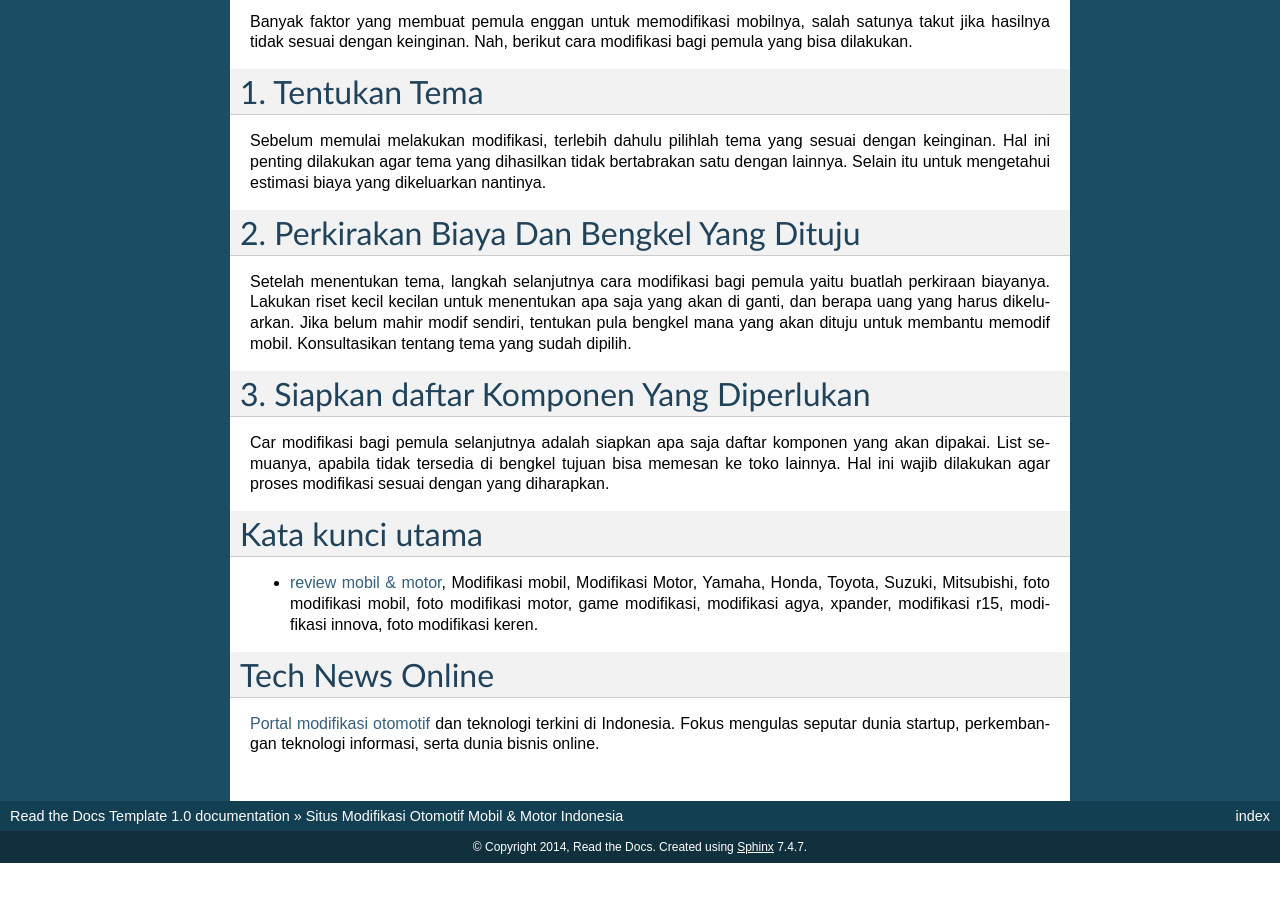
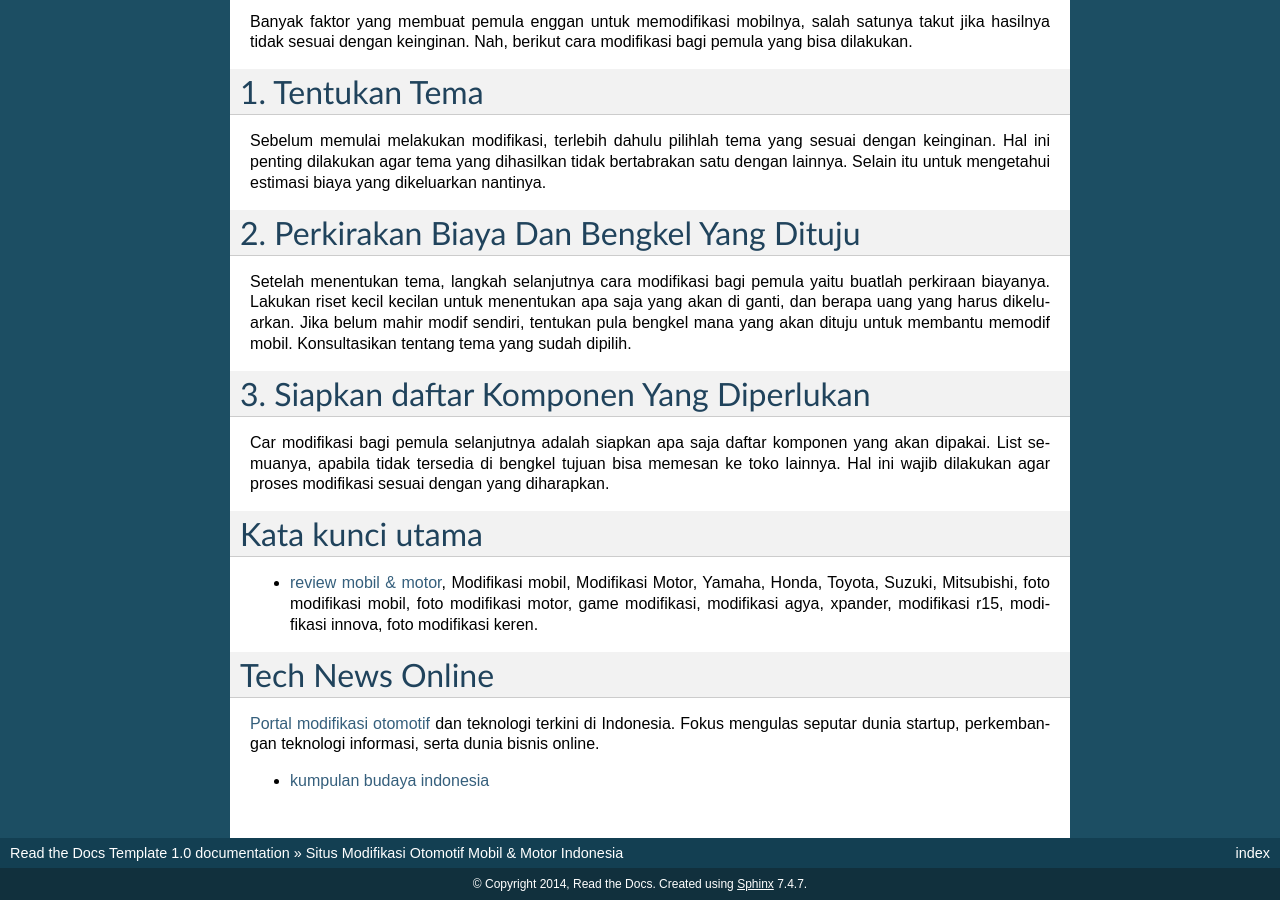
Before and after one commit to scansnap/ix500-driver, a Sphinx documentation site: the page built from docs/index.rst, in a window 1280 px wide and 900 px high, scrolled down 580 px. Built offline with Sphinx 7.4.7, drawn with Linux system fonts in a browser that asks for light colours; before the commit the page ends 1443 px from its top, so only the background shows below that.

Commit message:
Update index.rst

```diff
--- a/docs/index.rst
+++ b/docs/index.rst
@@ -48,3 +48,5 @@ Kata kunci utama
 Tech News Online
 ==================
 `Portal modifikasi otomotif <https://www.blackxperience.com/blackauto/automods>`_ dan teknologi terkini di Indonesia. Fokus mengulas seputar dunia startup, perkembangan teknologi informasi, serta dunia bisnis online.
+
+- `kumpulan budaya indonesia <https://budaya.readthedocs.io/en/latest/>`_
```
